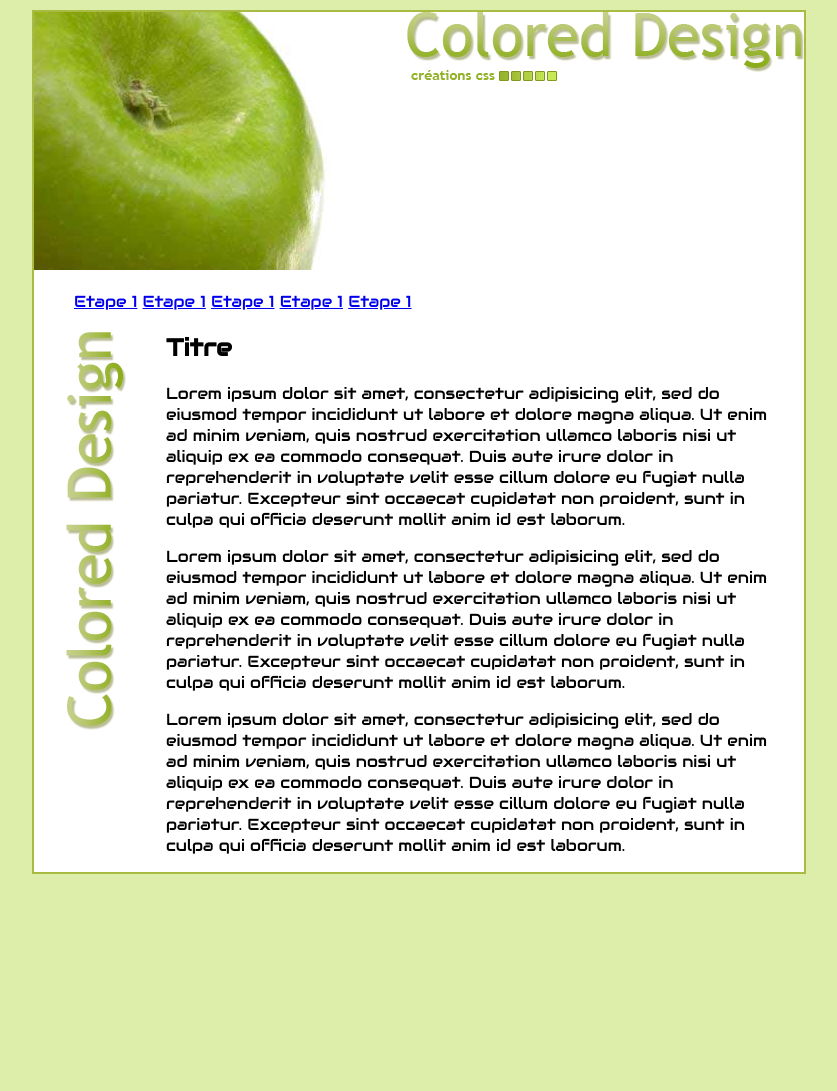
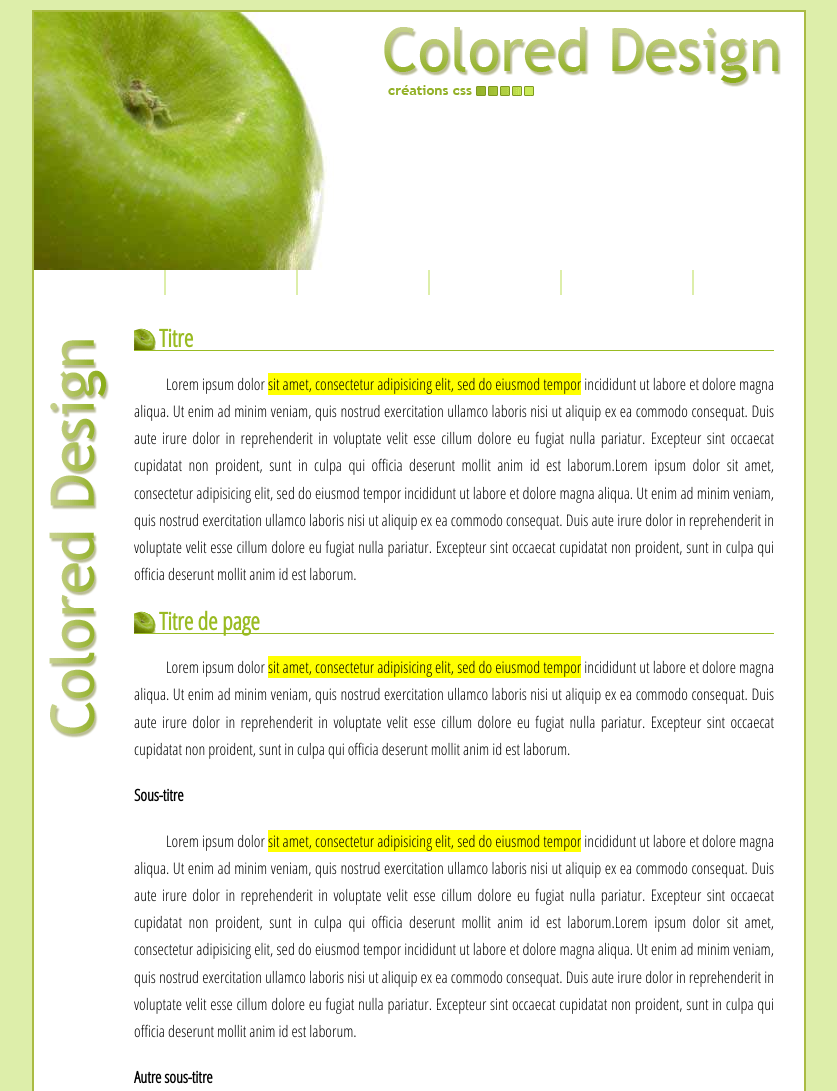
Before and after one commit to Amadouloulou/Html_Css, a plain HTML site: page integration_02/index.html in a window 1280 px wide. Shown: the top 1091 px of the page, without its empty margins (221-1058 px from the left). Before the commit the page ends 884 px from the top, so only its background shows below. Drawn offline with Linux system fonts and the light colour scheme.

```diff
--- a/integration_02/css/style.css
+++ b/integration_02/css/style.css
@@ -2,7 +2,7 @@
     margin: 10px 0;
     padding: 0;
     text-align: center;
-    font-family: 'Audiowide', cursive;
+    font-family: 'Open Sans Condensed', sans-serif;
     background: #DDEEAA
 }
 
@@ -16,20 +16,82 @@
 
 h1#header{
     height: 258px;/*personnaliser la hauteur de mon titre*/
-    background-image: url(../img/apple.jpg);
-    background-repeat: no-repeat;
-    margin-left: 0;
-    margin-top: 0;
-}
+    background: url('../img/apple.jpg') no-repeat left top;
+    margin: 0;
+    }h1#header a{/*on donne les mêmes dimensions au lien, chose possible avec la propriété 'display: block'; qui transforme le lien en élément de type block, auquel on peut attribuer une taille*/
+    width: 400px;
+    height: 70px;
+    display: block;
+    background: url('../img/title.gif') no-repeat;
+    position: relative ;
+	left: 350px ;
+	top: 15px ;
+	text-indent: -3000px ;
+    }
 
+ul#menu{
+    height: 35px;
+    margin: 0;
+    padding: 0;
+    background: url('../img/bg_menu.gif') repeat- x 0 -25px;/*décalage de 25px vers le haut*/
+    list-style-type: none;/*on cache les puces*/
+    }
+    ul#menu li{
+        float: left;/*on rend les <li> flottant pour pouvoir les afficher horizontalement*/
+        text-align:center;/*centre le texte*/
+    }
+    ul#menu li a{
+        width: 130px;/*largeur*/
+        line-height: 25px; /*hauteur de la ligne*/
+        font-size: 1.2em;/*taille de la police*/
+        font-weight: bold;/*accentuation en gras/bold de la police*/
+        letter-spacing: 2px;/*espacement des lettres*/
+        color: #fff;/*couleur de texte*/
+        display: block;/*affichage en blocs*/
+        text-decoration: none;/*supprime la mise en forme par defaut du navigateur (surlignage)*/
+        border-right: 2px solid #dea; /*bordure droite*/
+    }
+    ul#menu li a:hover{
+        background: url('../img/bg_menu.gif') repeat-x 0 0;
+    }
+/*id contenu*/
 div#contenu{
     padding: 0 30px 0 100px;
-    background-image: url(../img/bg_page.gif);
+    background-image: url('../img/bg_page.gif');
     background-repeat: no-repeat;
-    margin-left: 2em;
+    background-position: 15px 15px;/*crée un espace à gauche et droite de l'image*/
+    }
+    div#contenu h2{
+        padding-left: 25px;
+        line-height: 25px;
+        font-size: 1.4;
+        background: url('../img/little_apple.gif') no-repeat left bottom;
+        color: #9b2;/*raccourci couleur */
+        border-bottom: 1px solid #9b2
+    }
+    div#contenu h3{
+        margin-left: 15px;
+        padding-left: 5px;
+        border-bottom: 1px solid #9b2;
+        border-left: 3px solid #9b2;
+        color: #9b2;
+    }
+    div#contenu p{
+        text-align: justify;
+        text-indent: 2em;
+        line-height: 1.7em;
+    }
+    div#contenu a{
+        color: #8a0;
+    }
+    div#contenu a:hover{
+        color: #9b2;
+    }
+
+p#footer{
+    margin: 0;
+    padding-right: 10px;
+    line-height: 30px;
+    text-align: right;
+    color: #8a0;
 }
-
-.image{
-    float: right;
-    padding: 20 10 10;
-}
--- a/integration_02/index.html
+++ b/integration_02/index.html
@@ -6,58 +6,52 @@
         <meta http-equiv="X-UA-Compatible" content="ie=edge">
         <title>Intégration</title>
         <link rel="stylesheet" href="css/style.css">
-        <link href="https://fonts.googleapis.com/css?family=Audiowide" rel="stylesheet">
+        <link href="https://fonts.googleapis.com/css?family=Open+Sans+Condensed:300" rel="stylesheet">
     </head>
     <body>
         <div id="conteneur">
-            <h1 id="header">
-                <a href="#" title="Colored design"><img class="image" src="img\title.gif">
+            <h1 id="header"><a href="#" title="Colored Design - Accueil"><span>Colored Design</span></a></h1>
+
 
             </a>
         </h1>
 
         <nav>
             <ul id="menu">
-                <a href="#">Etape 1</a>
-                <a href="#">Etape 1</a>
-                <a href="#">Etape 1</a>
-                <a href="#">Etape 1</a>
-                <a href="#">Etape 1</a>
+                <li><a href="#">Etape 1</a></li>
+                <li><a href="#">Etape 1</a></li>
+                <li><a href="#">Etape 1</a></li>
+                <li><a href="#">Etape 1</a></li>
+                <li><a href="#">Etape 1</a></li>
             </ul>
         </nav>
 
         <div id="contenu">
-            <h2>Titre</h2>
-            <p>Lorem ipsum dolor sit amet, consectetur adipisicing elit, sed do eiusmod tempor incididunt ut labore et dolore magna aliqua. Ut enim ad minim veniam, quis nostrud exercitation ullamco laboris nisi ut aliquip ex ea commodo consequat. Duis aute irure dolor in reprehenderit in voluptate velit esse cillum dolore eu fugiat nulla pariatur. Excepteur sint occaecat cupidatat non proident, sunt in culpa qui officia deserunt mollit anim id est laborum.</p>
-            <p>Lorem ipsum dolor sit amet, consectetur adipisicing elit, sed do eiusmod tempor incididunt ut labore et dolore magna aliqua. Ut enim ad minim veniam, quis nostrud exercitation ullamco laboris nisi ut aliquip ex ea commodo consequat. Duis aute irure dolor in reprehenderit in voluptate velit esse cillum dolore eu fugiat nulla pariatur. Excepteur sint occaecat cupidatat non proident, sunt in culpa qui officia deserunt mollit anim id est laborum.</p>
-            <p>Lorem ipsum dolor sit amet, consectetur adipisicing elit, sed do eiusmod tempor incididunt ut labore et dolore magna aliqua. Ut enim ad minim veniam, quis nostrud exercitation ullamco laboris nisi ut aliquip ex ea commodo consequat. Duis aute irure dolor in reprehenderit in voluptate velit esse cillum dolore eu fugiat nulla pariatur. Excepteur sint occaecat cupidatat non proident, sunt in culpa qui officia deserunt mollit anim id est laborum.</p>
+
+                <h2>Titre</h2>
+
+                        <p>Lorem ipsum dolor <mark>sit amet, consectetur adipisicing elit, sed do eiusmod tempor</mark> incididunt ut labore et dolore magna aliqua. Ut enim ad minim veniam, quis nostrud exercitation ullamco laboris nisi ut aliquip ex ea commodo consequat. Duis aute irure dolor in reprehenderit in voluptate velit esse cillum dolore eu fugiat nulla pariatur. Excepteur sint occaecat cupidatat non proident, sunt in culpa qui officia deserunt mollit anim id est laborum.Lorem ipsum dolor sit amet, consectetur adipisicing elit, sed do eiusmod tempor incididunt ut labore et dolore magna aliqua. Ut enim ad minim veniam, quis nostrud exercitation ullamco laboris nisi ut aliquip ex ea commodo consequat. Duis aute irure dolor in reprehenderit in voluptate velit esse cillum dolore eu fugiat nulla pariatur. Excepteur sint occaecat cupidatat non proident, sunt in culpa qui officia deserunt mollit anim id est laborum.</p>
+
+                <h2>Titre de page</h2>
+
+                        <p>Lorem ipsum dolor <mark>sit amet, consectetur adipisicing elit, sed do eiusmod tempor</mark> incididunt ut labore et dolore magna aliqua. Ut enim ad minim veniam, quis nostrud exercitation ullamco laboris nisi ut aliquip ex ea commodo consequat. Duis aute irure dolor in reprehenderit in voluptate velit esse cillum dolore eu fugiat nulla pariatur. Excepteur sint occaecat cupidatat non proident, sunt in culpa qui officia deserunt mollit anim id est laborum.</p>
+
+                <h4>Sous-titre</h4>
+
+                        <p>Lorem ipsum dolor <mark>sit amet, consectetur adipisicing elit, sed do eiusmod tempor</mark> incididunt ut labore et dolore magna aliqua. Ut enim ad minim veniam, quis nostrud exercitation ullamco laboris nisi ut aliquip ex ea commodo consequat. Duis aute irure dolor in reprehenderit in voluptate velit esse cillum dolore eu fugiat nulla pariatur. Excepteur sint occaecat cupidatat non proident, sunt in culpa qui officia deserunt mollit anim id est laborum.Lorem ipsum dolor sit amet, consectetur adipisicing elit, sed do eiusmod tempor incididunt ut labore et dolore magna aliqua. Ut enim ad minim veniam, quis nostrud exercitation ullamco laboris nisi ut aliquip ex ea commodo consequat. Duis aute irure dolor in reprehenderit in voluptate velit esse cillum dolore eu fugiat nulla pariatur. Excepteur sint occaecat cupidatat non proident, sunt in culpa qui officia deserunt mollit anim id est laborum.</p>
+
+                <h4>Autre sous-titre</h4>
+
+                        <p>Lorem ipsum dolor <mark>sit amet, consectetur adipisicing elit, sed do eiusmod tempor</mark> incididunt ut labore et dolore magna aliqua. Ut enim ad minim veniam, quis nostrud exercitation ullamco laboris nisi ut aliquip ex ea commodo consequat. Duis aute irure dolor in reprehenderit in voluptate velit esse cillum dolore eu fugiat nulla pariatur. Excepteur sint occaecat cupidatat non proident, sunt in culpa qui officia deserunt mollit anim id est laborum.Lorem ipsum dolor sit amet, consectetur adipisicing elit, sed do eiusmod tempor incididunt ut labore et dolore magna aliqua. Ut enim ad minim veniam, quis nostrud exercitation ullamco laboris nisi ut aliquip ex ea commodo consequat. Duis aute irure dolor in reprehenderit in voluptate velit esse cillum dolore eu fugiat nulla pariatur. Excepteur sint occaecat cupidatat non proident, sunt in culpa qui officia deserunt mollit anim id est laborum.Lorem ipsum dolor sit amet, consectetur adipisicing elit, sed do eiusmod tempor incididunt ut labore et dolore magna aliqua. Ut enim ad minim veniam, quis nostrud exercitation ullamco laboris nisi ut aliquip ex ea commodo consequat. Duis aute irure dolor in reprehenderit in voluptate velit esse cillum dolore eu fugiat nulla pariatur. Excepteur sint occaecat cupidatat non proident, sunt in culpa qui officia deserunt mollit anim id est laborum.</p>
+
+
 
         </div>
 
-    </div><!--end <div id="conteneur"-->
+        </div><!--end <div id="conteneur"-->
+            <footer>Réalisation des codes HTML/CSS, du tutoriel et du design par ElMoustiko
 
 
-
-
-
-
-
-
-
-
-
-
-
-
-
-
-
-
-
-
-
-
-
-
+            </footer>
     </body>
 </html>
```
